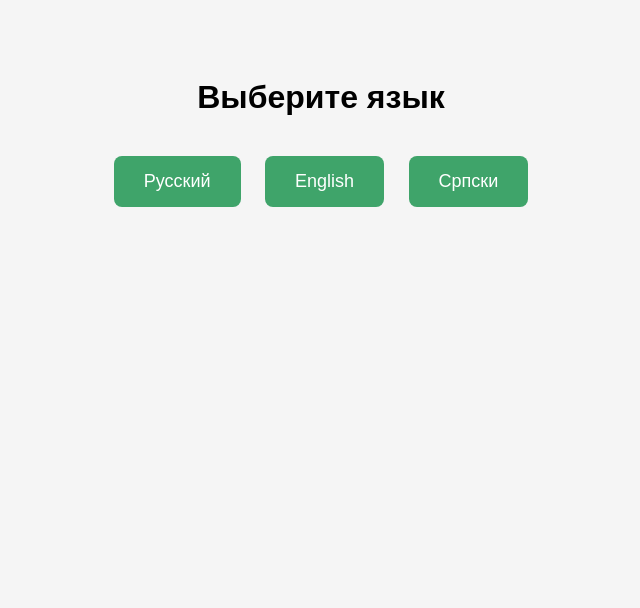
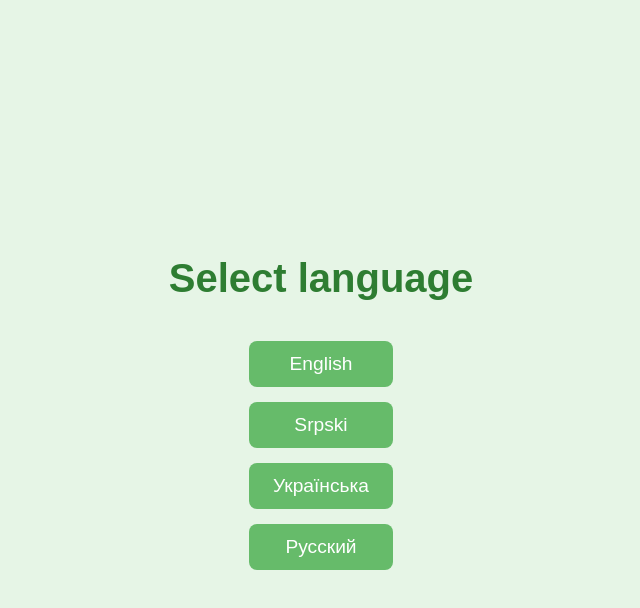
Before and after one commit to Dynasty-botanique/dynasty-botanique, a plain HTML site: page index.html in a window 1280 px wide. Shown: the whole page, without its empty margins (319-959 px from the left). Drawn offline with Linux system fonts and the light colour scheme.

Commit message:
Add files via upload

```diff
--- a/index.html
+++ b/index.html
@@ -1,60 +1,61 @@
 <!DOCTYPE html>
-<html lang="ru">
+<html lang="en">
 <head>
-    <meta charset="UTF-8">
-    <title>Выбор языка | Dynasty Botanique</title>
+  <meta charset="UTF-8" />
+  <meta name="viewport" content="width=device-width, initial-scale=1.0"/>
+  <title>Select Language</title>
   <style>
     body {
-            font-family: Arial, sans-serif;
-            text-align: center;
-            padding: 50px;
-            background-color: #f5f5f5;
+      margin: 0;
+      padding: 0;
+      font-family: "Arial", sans-serif;
+      background: #e6f5e6; /* нежно-зелёный фон */
+      background-size: cover;
+      background-position: center;
+      display: flex;
+      flex-direction: column;
+      align-items: center;
+      justify-content: center;
+      min-height: 100vh;
     }
+
     h1 {
-            margin-bottom: 30px;
+      color: #2e7d32;
+      font-size: 2.5rem;
+      margin-bottom: 40px;
     }
-        button {
-            background-color: #3fa46a;
+
+    .button-container {
+      display: flex;
+      flex-direction: column;
+      gap: 15px;
+    }
+
+    .lang-button {
+      padding: 12px 24px;
+      font-size: 1.2rem;
+      background-color: #66bb6a;
       color: white;
       border: none;
-            padding: 15px 30px;
-            margin: 10px;
-            font-size: 18px;
       border-radius: 8px;
       cursor: pointer;
       transition: background-color 0.3s ease;
+      text-align: center;
+      text-decoration: none;
     }
-        button:hover {
-            background-color: #2e8b57;
-        }
-        #pdf-viewer {
-            margin-top: 40px;
-            width: 100%;
-            max-width: 800px;
-            margin-left: auto;
-            margin-right: auto;
-            box-shadow: 0 0 20px rgba(0,0,0,0.1);
-        }
-        iframe {
-            width: 100%;
-            height: 800px;
-            border: none;
+
+    .lang-button:hover {
+      background-color: #4caf50;
     }
   </style>
 </head>
 <body>
-    <h1>Выберите язык</h1>
-    <button onclick="showPdf('ingredients_ru.pdf')">Русский</button>
-    <button onclick="showPdf('ingredients_en.pdf')">English</button>
-    <button onclick="showPdf('ingredients_sr.pdf')">Српски</button>
-
-    <div id="pdf-viewer"></div>
-
-    <script>
-        function showPdf(filename) {
-            document.getElementById('pdf-viewer').innerHTML =
-                `<iframe src="${filename}"></iframe>`;
-        }
-    </script>
+  <h1>Select language</h1>
+  <div class="button-container">
+    <a class="lang-button" href="ingredients_en.pdf" target="_blank">English</a>
+    <a class="lang-button" href="ingredients_sr.pdf" target="_blank">Srpski</a>
+    <a class="lang-button" href="ingredients_ua.pdf" target="_blank">Українська</a>
+    <a class="lang-button" href="ingredients_ru.pdf" target="_blank">Русский</a>
+  </div>
 </body>
 </html>
```
Lines whose indentation alone changed are shown as unchanged.
